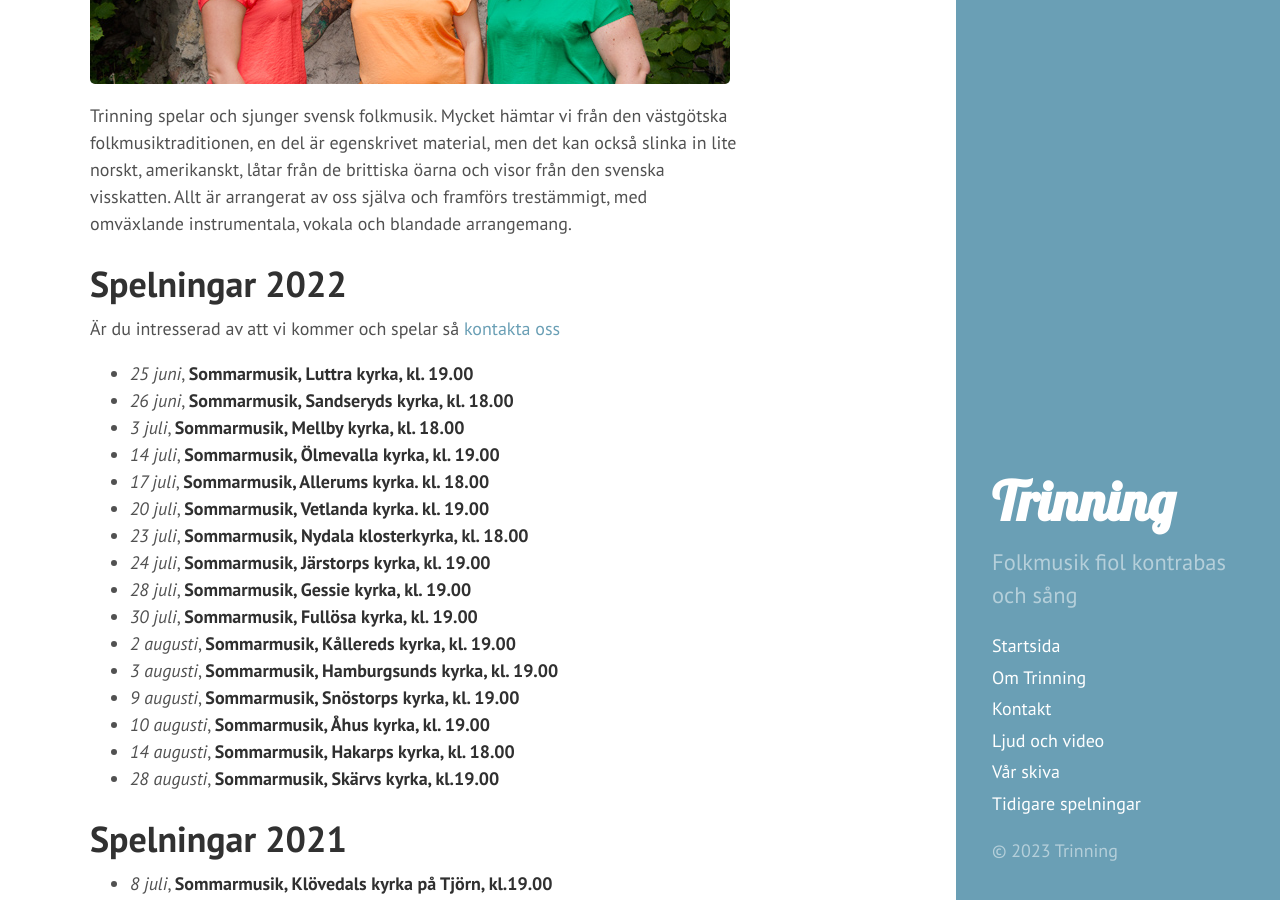
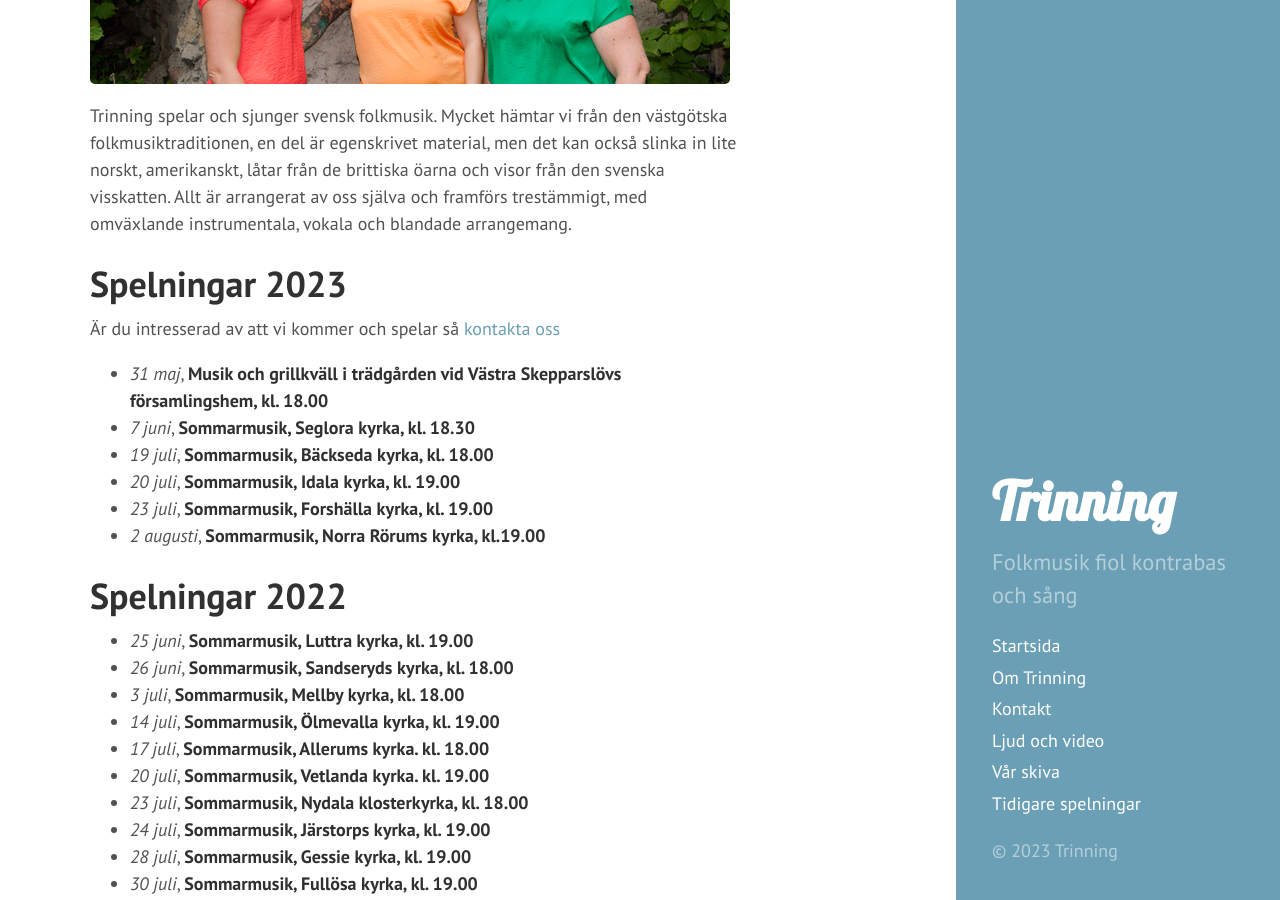
Before and after one commit to trinning/trinning.github.io, a Jekyll site: the page built from index.md, in a window 1280 px wide and 900 px high, scrolled down 333 px. Built offline with Jekyll 4.4.1, drawn with Linux system fonts in a browser that asks for light colours.

Commit message:
Uppdaterat spelningar 2023

```diff
--- a/index.md
+++ b/index.md
@@ -11,8 +11,17 @@ published: true
 Trinning spelar och sjunger svensk folkmusik. Mycket hämtar vi från den västgötska folkmusiktraditionen, en del är egenskrivet material, men det kan också slinka
 in lite norskt, amerikanskt, låtar från de brittiska öarna och visor från den svenska visskatten. Allt är arrangerat av oss själva och framförs trestämmigt, med omväxlande instrumentala, vokala och blandade arrangemang.
 
+# Spelningar 2023
+Är du intresserad av att vi kommer och spelar så [kontakta oss](/kontakt)
+
+* *31 maj*, **Musik och grillkväll i trädgården vid Västra Skepparslövs församlingshem, kl. 18.00**
+* *7 juni*, **Sommarmusik, Seglora kyrka, kl. 18.30**
+* *19 juli*, **Sommarmusik, Bäckseda kyrka, kl. 18.00**
+* *20 juli*, **Sommarmusik, Idala kyrka, kl. 19.00**
+* *23 juli*, **Sommarmusik, Forshälla kyrka, kl. 19.00**
+* *2 augusti*, **Sommarmusik, Norra Rörums kyrka, kl.19.00**
+
 # Spelningar 2022
-Är du intresserad av att vi kommer och spelar så [kontakta oss](/kontakt)
 
 * *25 juni*, **Sommarmusik, Luttra kyrka, kl. 19.00**
 * *26 juni*, **Sommarmusik, Sandseryds kyrka, kl. 18.00**
```
